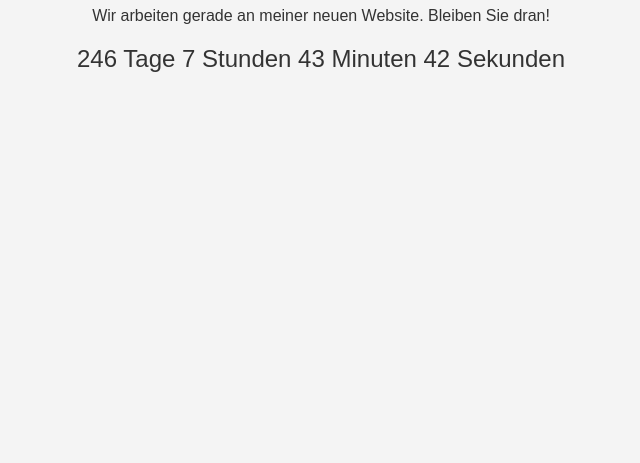
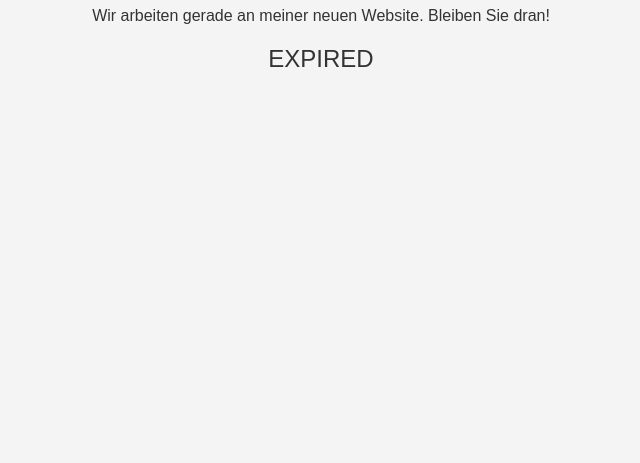
Before and after one commit to Luna-Schaetzle/Luna-Schaetzle.github.io, a plain HTML site: page index.html in a window 1280 px wide. Shown: the part 337-800 px from the top of the page, without its empty margins (319-959 px from the left). Drawn offline with Linux system fonts and the light colour scheme.

Commit message:
Aktualisiere das Countdown-Datum auf den 30. Juni 2021

```diff
--- a/index.html
+++ b/index.html
@@ -25,7 +25,7 @@
 
     <script>
         // Set the date we're counting down to
-        var countDownDate = new Date("Dec 31, 2024 15:37:25").getTime();
+        var countDownDate = new Date("Jun 30, 2021 15:37:25").getTime();
 
         // Update the count down every 1 second
         var countdownfunction = setInterval(function() {
```
